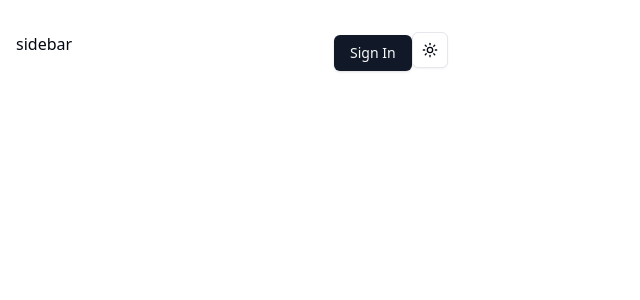
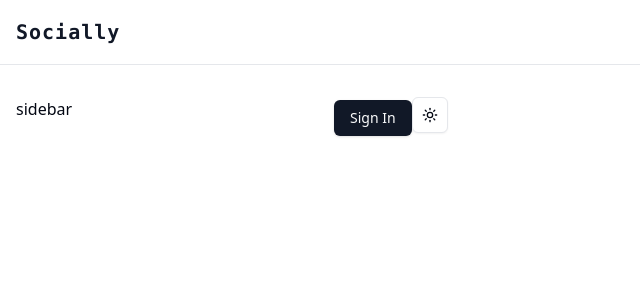
Before and after one commit to joserpfilho/socially, a Next.js app: page / in a window 1280 px wide. Shown: the top 300 px of the page, without its empty margins (0-640 px from the left). Built offline with nearby package versions, Linux system fonts and the light colour scheme; no server answers.

Commit message:
Implement NavBar component with navigation link and styling

```diff
--- a/src/components/NavBar.tsx
+++ b/src/components/NavBar.tsx
@@ -1,11 +1,23 @@
-import React from 'react'
+import Link from "next/link";
+import React from "react";
 
 function NavBar() {
   return (
-    <div>
-
-    </div>
-  )
+    <nav className="sticky top-0 w-full border-b bg-backgrond/95 backdrop-blur supports-[backdrop-filter]:bg-background/60 z-50">
+      <div className="max-w-7xl mx-auto px-4">
+        <div className="flex items-center justify-between h-16">
+          <div className="flex items-center">
+            <Link
+              href=""
+              className="text-xl font-bold text-primary font-mono tracking-wider"
+            >
+              Socially
+            </Link>
+          </div>
+        </div>
+      </div>
+    </nav>
+  );
 }
 
-export default NavBar
+export default NavBar;
```
